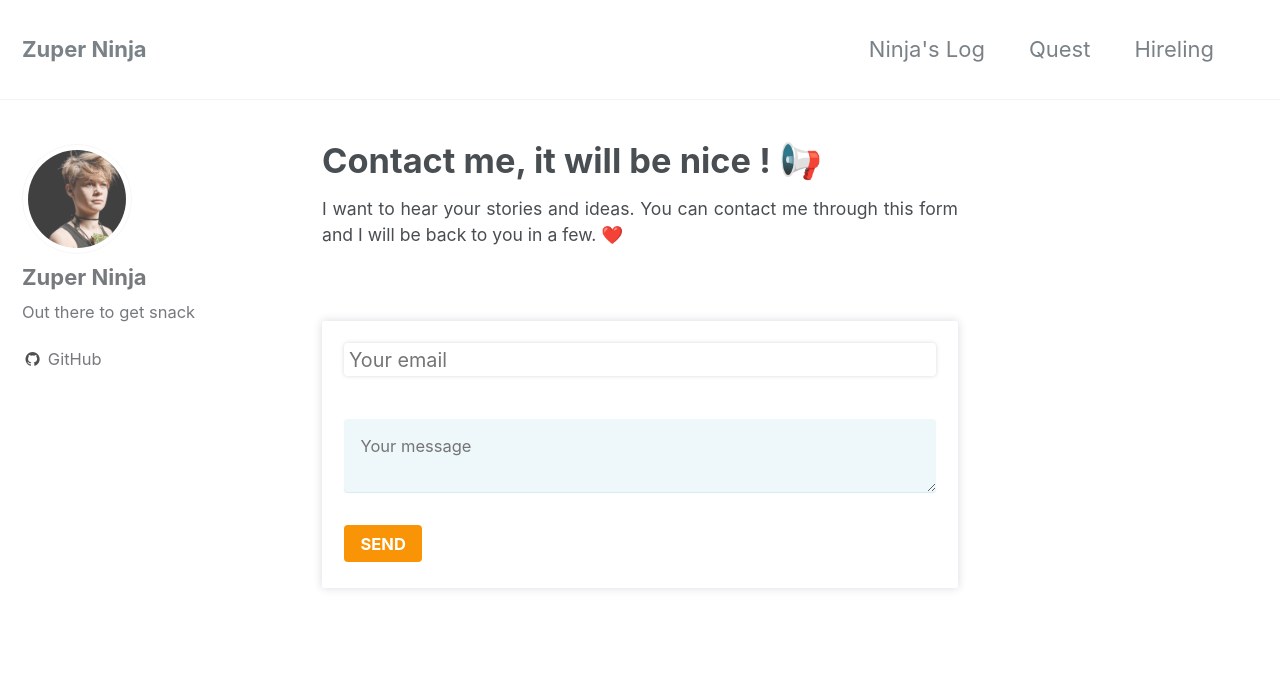
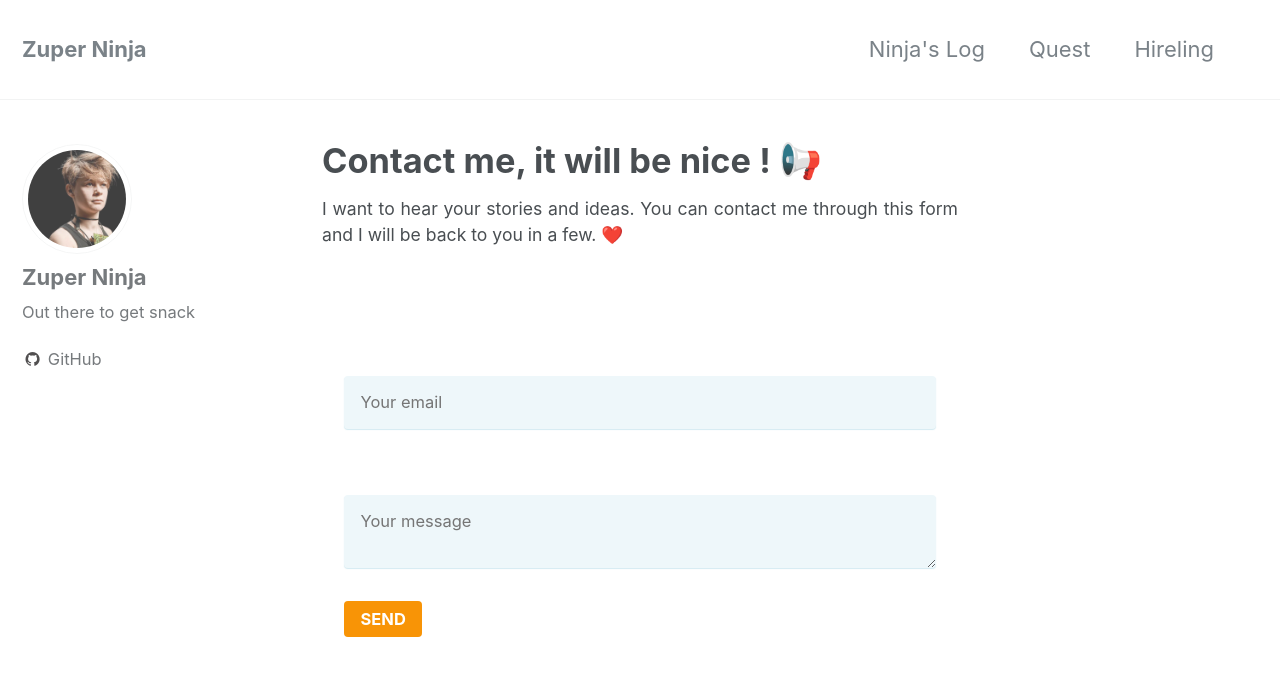
Before and after one commit to zuperninja/zuperninja.github.io, a Jekyll site: the page built from _pages/contact.md, in a window 1280 px wide and 900 px high. Shown: the top 676 px of the window. Built offline with Jekyll 4.4.1, drawn with Linux system fonts in a browser that asks for light colours; emoji names are drawn with the system emoji font.

Commit message:
Update contact.md

```diff
--- a/_pages/contact.md
+++ b/_pages/contact.md
@@ -14,9 +14,9 @@
 &nbsp;
 
 
-<form method="POST" action="https://formspree.io/annecamille.gilbert@gmail.com" style="background: transparent;box-shadow: 0px 0px 10px #d9d8e0;border-radius: 2px;">
-  <input name="email" placeholder="Your email" style="font-size: 0.9em;box-shadow: 0px 0px 4px #d9d8e0;" type="email">
+<form method="POST" action="https://formspree.io/annecamille.gilbert@gmail.com" style="background: transparent; border:none;">
+  <input name="email" placeholder="Your email" class="notice--info" type="email">
   <input name="_subject" value="Formulaire de contact ZuperNinja" type="hidden">
-  <textarea name="message" placeholder="Your message"  	class="notice--info"></textarea>
+  <textarea name="message" placeholder="Your message" class="notice--info"></textarea>
   <button type="submit" class="btn btn--warning">SEND</button>
 </form>
```
